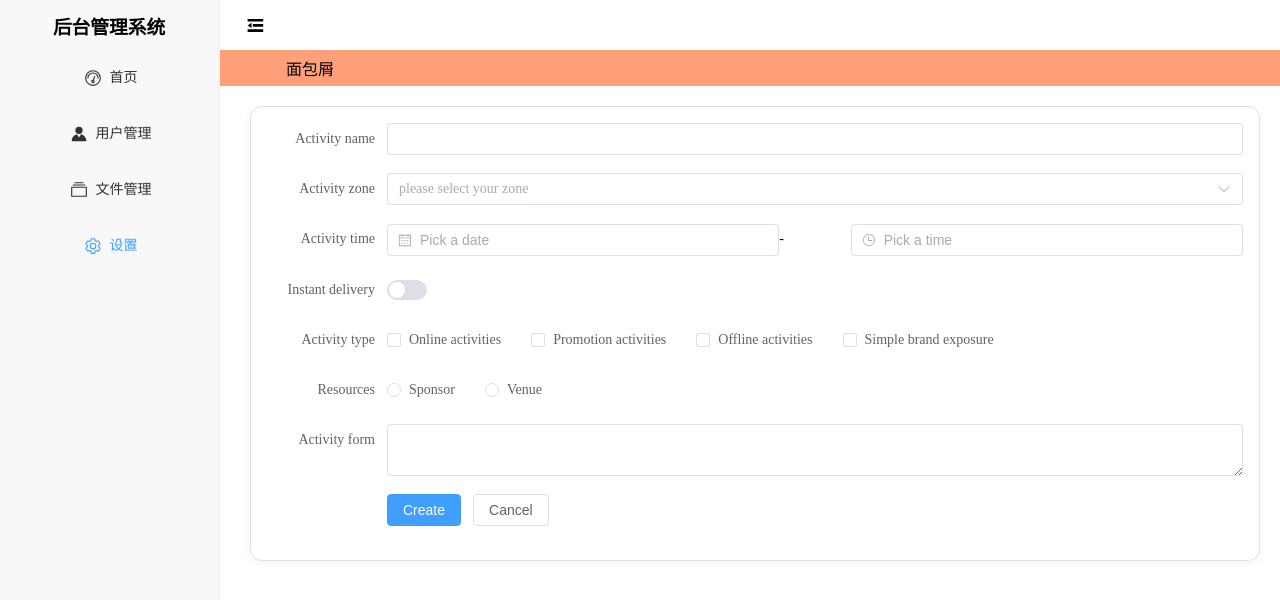
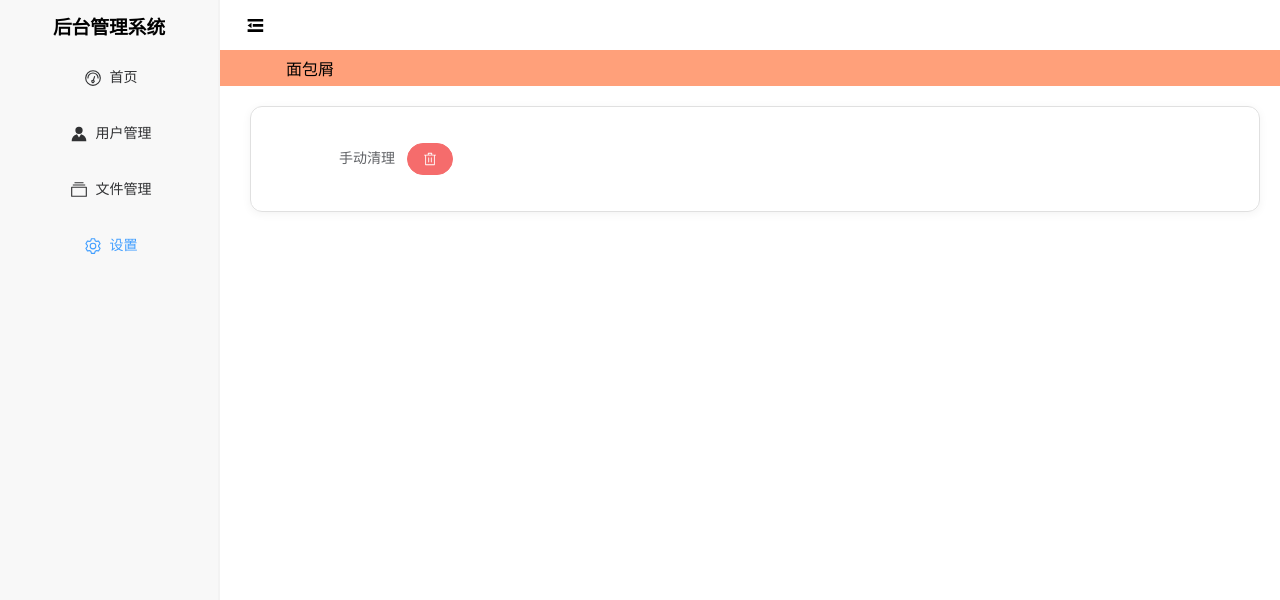
Before and after one commit to LeaversFly/web-admin-frontend, a Vue app: page /setting in a window 1280 px wide. Shown: the top 600 px of the page. Built offline with nearby package versions, Linux system fonts and the light colour scheme.

Commit message:
完善设置页

```diff
--- a/src/views/setting.vue
+++ b/src/views/setting.vue
@@ -1,70 +1,26 @@
 <template>
     <div class="container">
-        <el-form :model="form" label-width="120px">
-            <el-form-item label="Activity name">
-                <el-input v-model="form.name" />
-            </el-form-item>
-            <el-form-item label="Activity zone">
-                <el-select v-model="form.region" placeholder="please select your zone">
-                    <el-option label="Zone one" value="shanghai" />
-                    <el-option label="Zone two" value="beijing" />
-                </el-select>
-            </el-form-item>
-            <el-form-item label="Activity time">
-                <el-col :span="11">
-                    <el-date-picker v-model="form.date1" type="date" placeholder="Pick a date" style="width: 100%" />
-                </el-col>
-                <el-col :span="2" class="text-center">
-                    <span class="text-gray-500">-</span>
-                </el-col>
-                <el-col :span="11">
-                    <el-time-picker v-model="form.date2" placeholder="Pick a time" style="width: 100%" />
-                </el-col>
-            </el-form-item>
-            <el-form-item label="Instant delivery">
-                <el-switch v-model="form.delivery" />
-            </el-form-item>
-            <el-form-item label="Activity type">
-                <el-checkbox-group v-model="form.type">
-                    <el-checkbox label="Online activities" name="type" />
-                    <el-checkbox label="Promotion activities" name="type" />
-                    <el-checkbox label="Offline activities" name="type" />
-                    <el-checkbox label="Simple brand exposure" name="type" />
-                </el-checkbox-group>
-            </el-form-item>
-            <el-form-item label="Resources">
-                <el-radio-group v-model="form.resource">
-                    <el-radio label="Sponsor" />
-                    <el-radio label="Venue" />
-                </el-radio-group>
-            </el-form-item>
-            <el-form-item label="Activity form">
-                <el-input v-model="form.desc" type="textarea" />
-            </el-form-item>
-            <el-form-item>
-                <el-button type="primary" @click="onSubmit">Create</el-button>
-                <el-button>Cancel</el-button>
+        <el-form label-width="140px">
+            <el-form-item label="手动清理">
+                <el-button type="danger" round :icon="deleteIcon" @click="clear"></el-button>
             </el-form-item>
         </el-form>
     </div>
 </template>
 
 <script setup>
-import { reactive } from 'vue'
+import useStore from '../store'
+import { messageBox } from '../utils/message'
 
-const form = reactive({
-    name: '',
-    region: '',
-    date1: '',
-    date2: '',
-    delivery: false,
-    type: [],
-    resource: '',
-    desc: '',
-})
+const { fileStore } = useStore()
 
-const onSubmit = () => {
-    console.log('submit!')
+const deleteIcon = 'Delete'
+
+const clear = () => {
+    let res = fileStore.deleteAllFile()
+    if (res) {
+        messageBox({ message: '删除成功', type: 'success' })
+    }
 }
 </script>
 
@@ -76,5 +32,11 @@ const onSubmit = () => {
     border: 0.5px solid #e0e0e0;
     box-shadow: 0 2px 10px 0 rgba(0 0 0 / 5%);
     border-radius: 12px;
+
+    .el-form {
+        .el-form-item {
+            margin: 20px 0;
+        }
+    }
 }
 </style>
```
